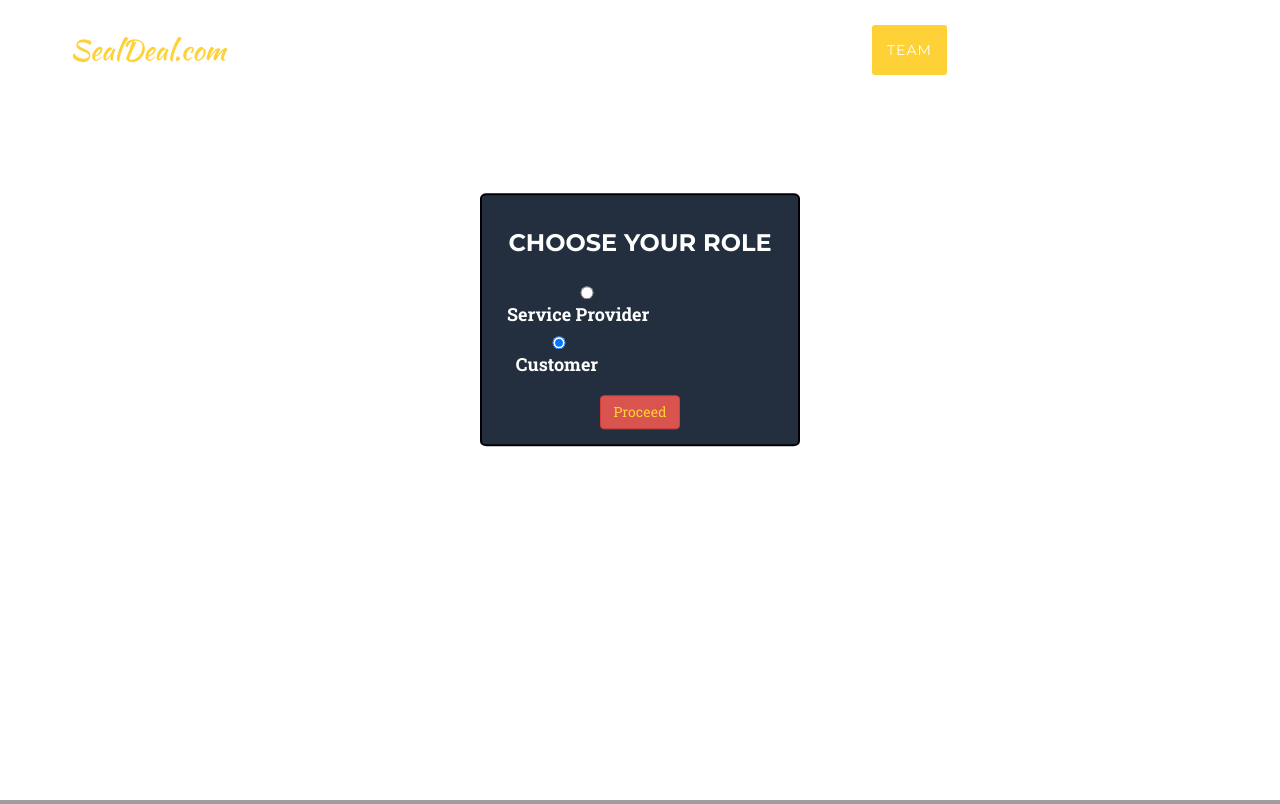
After one commit to Shreya4496/TCS-Internship, a Django app: template TCSProj/ChatBox/templates/chat/after_reg.html in a window 1280 px wide. The commit adds this page. Shown: the top 804 px of the page. Run offline with Django 3.2, Linux system fonts and the light colour scheme; the template is opened without the code that fills it, so the values that code supplies are empty; style sheets or scripts are compiled from the project's sources; some libraries are stand-ins or nearby versions; some web fonts are replaced; grey boxes are pictures that could not be loaded.

Commit message:
Registration form and selecting role

```diff
--- /dev/null
+++ b/TCSProj/ChatBox/templates/chat/after_reg.html
@@ -0,0 +1,54 @@
+{% extends 'homepage.html' %}
+{%load staticfiles %}
+{%block Register%}
+<head>
+    <meta charset="utf-8" >
+    <title>Register</title>
+
+
+    <link rel="stylesheet" type="text/css" href ="{% static 'chat/login.css'%}" />
+    <style type="text/css">
+    	input{
+			width: 100%;
+    	}
+        label{
+            font-size: 18px;
+        }
+    </style>
+</head>
+
+{%comment%}
+
+ <td class=" col-md-1"><input type="radio" name="chooseone" value="Prime" onclick="func({{ob1.locker__locker_id}})" ><label for="Prime"> Prime: </label> {{ob1.day2}}</span></td>
+ {%endcomment%}
+
+
+{%if q%}
+<center><p style = "font-family: Arial; color: Red;"> <font size="4">You have been successfully registered. Please select your role in the SealDEal and login to continue.</font> </p></center>
+{%endif%}
+
+
+
+<div id="outer">
+	<div id="container">
+	    <center><h3>Choose Your role</h3></center>
+	    <br>
+
+
+
+
+
+  <form method="POST" class="form-horizontal" role="form" action="" enctype="multipart/form-data">
+		<p>
+		<label>	<input type="radio" name="chooseone" value="provider" style="vertical-align: middle;margin: 0px;" /> Service Provider<br>
+		</label>
+		<label>	<input type="radio" name="role" value="client" checked style="vertical-align: middle;margin: 0px;"/>&nbsp;&nbsp;Customer<br>
+		</label>
+			</p>
+				<center><button type="submit" class="btn btn-danger"><a href = "{%url 'homepage'%}">Proceed</a></button></center>
+	    </form>
+
+	    	</div>
+</div>
+
+{%endblock%}
--- a/TCSProj/ChatBox/templates/chat/home.html
+++ b/TCSProj/ChatBox/templates/chat/home.html
@@ -53,9 +53,6 @@ input[type=text] {
 
 
 
-{%if q%}
-<p style = "font-family: Arial; color: Red;"> <font size="6">You have been successfully registered. Please login to continue.</font> </p>
-{%endif%}
 
 
 
```
Also changed, not shown: TCSProj/ChatBox/templates/chat/registration_form.html (+0 -16 lines), TCSProj/ChatBox/views.py (+38 -1 lines), TCSProj/db.sqlite3.
